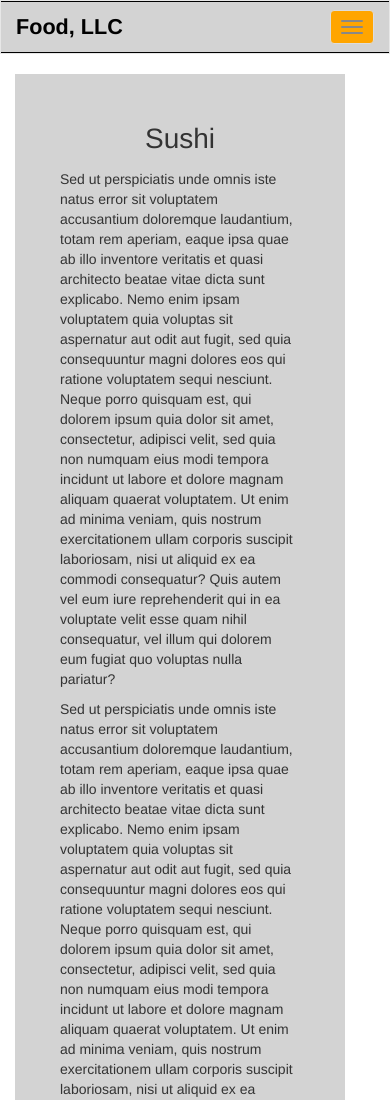
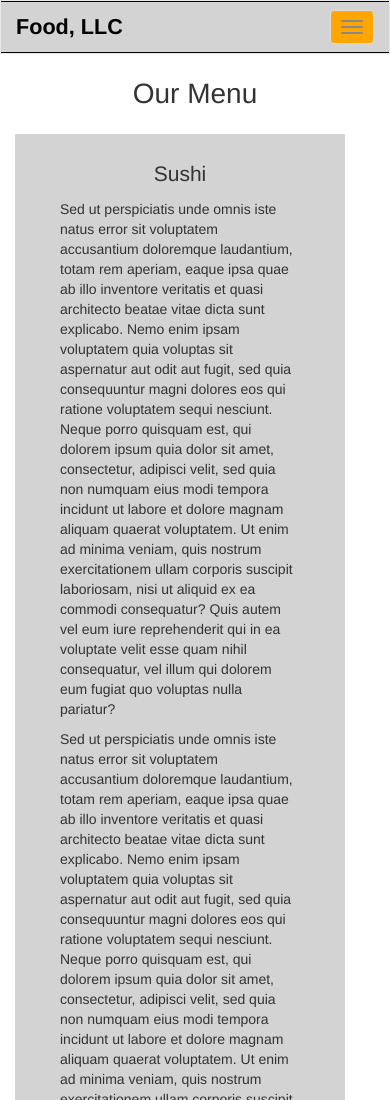
Before and after one commit to rcolbyhall/solution_3rd_module, a plain HTML site: page site/sushi.html in a window 390 px wide. Shown: the top 1100 px of the page. Drawn offline with nearby package versions, Linux system fonts and the light colour scheme.

Commit message:
Added Menu Title

```diff
--- a/site/stylesheets/main.css
+++ b/site/stylesheets/main.css
@@ -62,12 +62,18 @@
 }
 
 .title {
+  font-size: 1.5em;
+}
+
+.menu-heading {
+  text-align: center;
   font-size: 2em;
+  margin-bottom: 20px;
 }
 
 @media (max-width: 767px ) {
   .main-content {
-    padding: 45px;
+    padding: 25px 45px;
     margin-right: 30px;
   }
 }
--- a/site/sushi.html
+++ b/site/sushi.html
@@ -34,6 +34,7 @@
     </nav>
   </header>
   <div class="container col-xs-12">
+    <div class="text-center menu-heading">Our Menu</div>
     <div class="main-content">
       <p class="text-center title">Sushi</p>
     <p>
```
Also changed, not shown: site/beef.html (+1 -0 lines), site/chicken.html (+1 -0 lines).
